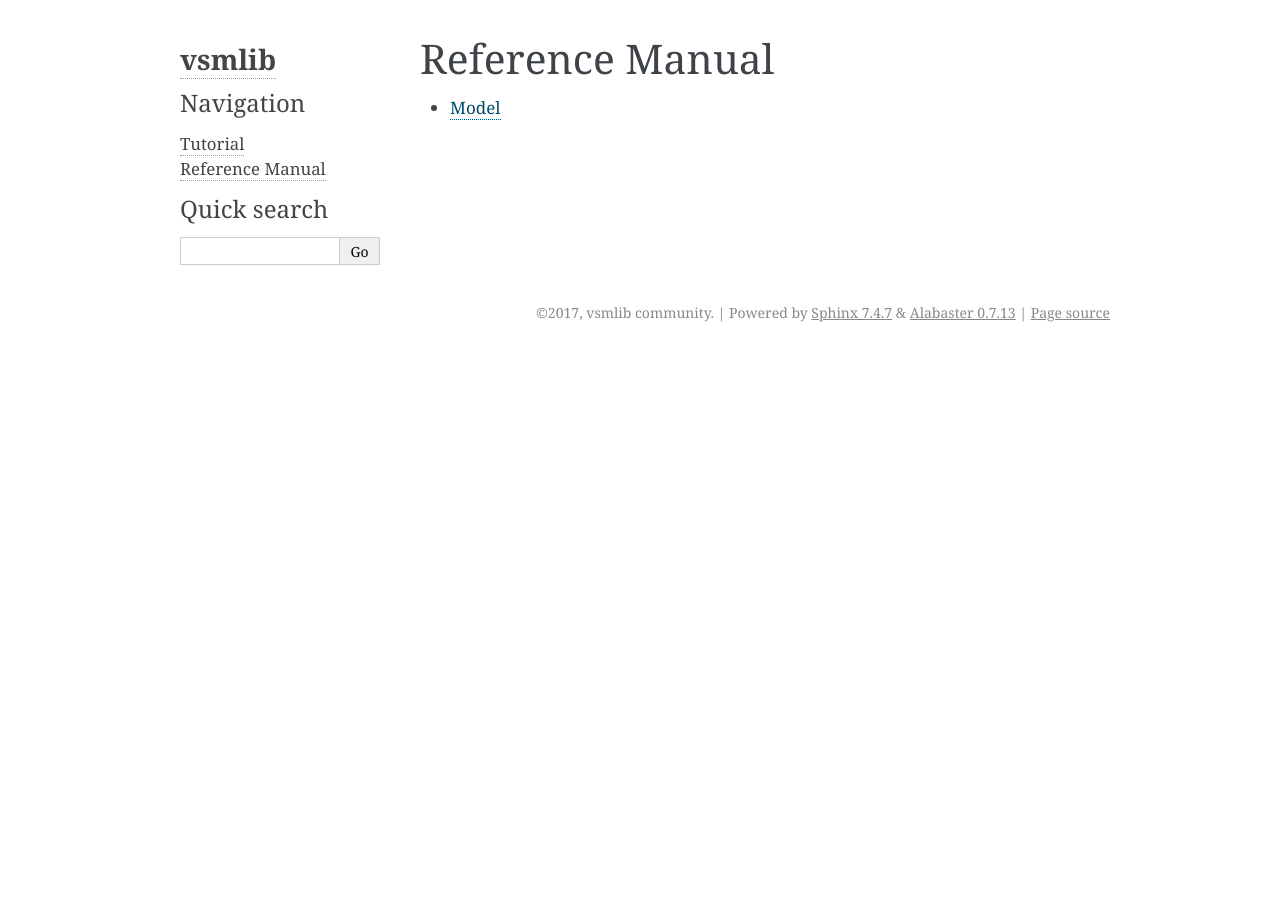
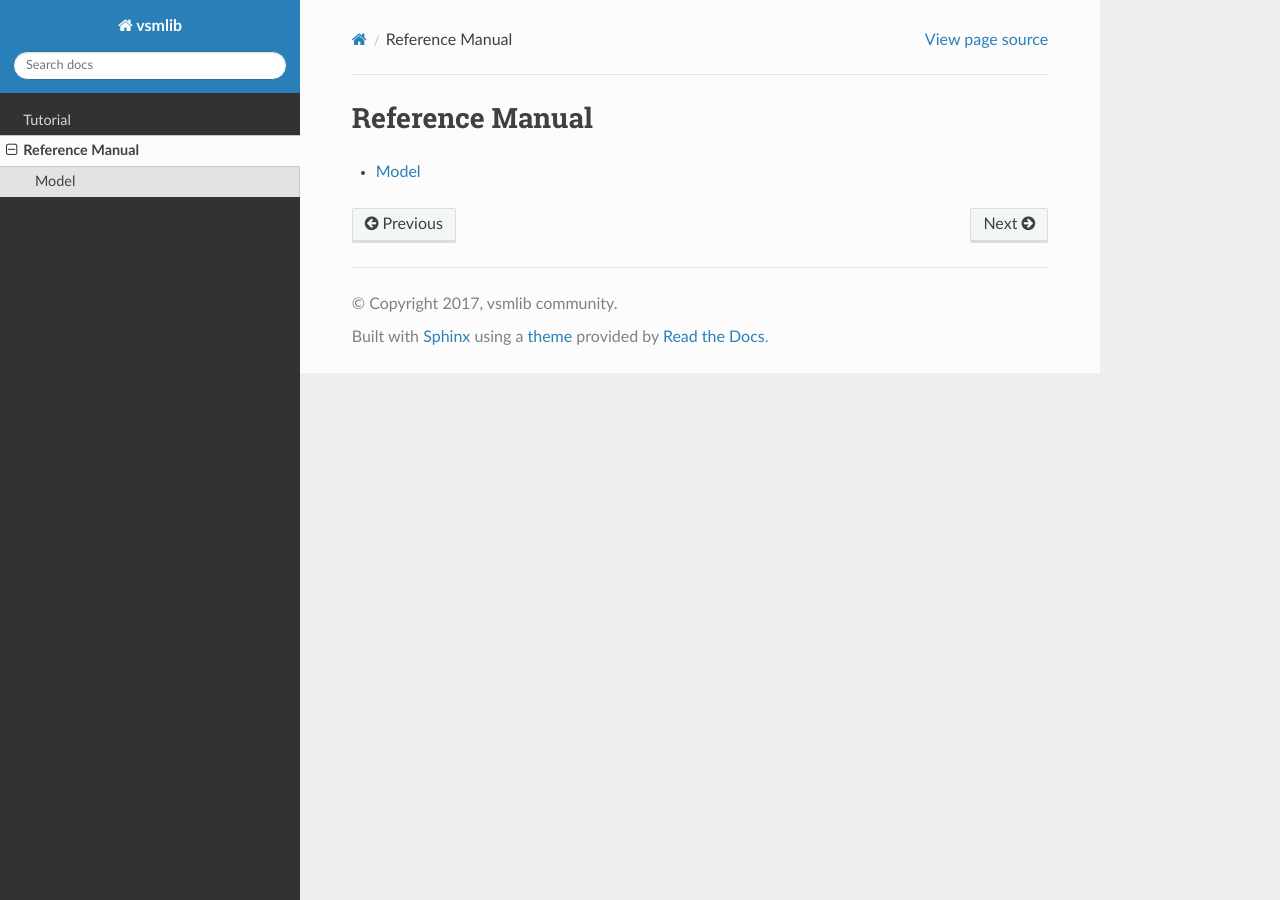
Before and after one commit to undertherain/vsmlib, a Sphinx documentation site: the page built from docs/source/reference/index.rst, in a window 1280 px wide. Built offline with Sphinx 7.4.7 and the Read the Docs theme 2.0.0, drawn with Linux system fonts in a browser that asks for light colours; some of the changed lines change nothing that is shown.

Commit message:
rtd theme

```diff
--- a/docs/source/conf.py
+++ b/docs/source/conf.py
@@ -20,7 +20,7 @@
 import os
 import sys
 #sys.path.insert(0, os.path.abspath('../../'))
-sys.path.insert(0, os.path.abspath('.'))
+sys.path.insert(0, os.path.abspath('..'))
 
 
 # -- General configuration ------------------------------------------------
@@ -33,12 +33,25 @@ sys.path.insert(0, os.path.abspath('.'))
 # extensions coming with Sphinx (named 'sphinx.ext.*') or your custom
 # ones.
 extensions = ['sphinx.ext.autodoc',
-    'sphinx.ext.autosummary',
-    'sphinx.ext.coverage',
-    'sphinx.ext.mathjax',
-    'sphinx.ext.viewcode']
+              'sphinx.ext.autosummary',
+              'sphinx.ext.coverage',
+              'sphinx.ext.mathjax',
+              'sphinx.ext.viewcode',
+              'sphinx.ext.napoleon']
 
-autosummary_generate = True
+
+autoclass_content = "both"  # include both class docstring and __init__
+autodoc_default_flags = [
+        # Make sure that any autodoc declarations show the right members
+        "members",
+        "inherited-members",
+        "private-members",
+        "show-inheritance",
+]
+autosummary_generate = True  # Make _autosummary files and include them
+napoleon_numpy_docstring = False  # Force consistency, leave only Google
+napoleon_use_rtype = False  # More legible
+
 
 # Add any paths that contain templates here, relative to this directory.
 templates_path = ['_templates']
@@ -90,8 +103,8 @@ todo_include_todos = False
 # The theme to use for HTML and HTML Help pages.  See the documentation for
 # a list of builtin themes.
 #
-html_theme = 'alabaster'
-
+#html_theme = 'alabaster'
+html_theme = 'sphinx_rtd_theme'
 # Theme options are theme-specific and customize the look and feel of a theme
 # further.  For a list of options available for each theme, see the
 # documentation.
--- a/docs/source/reference/index.rst
+++ b/docs/source/reference/index.rst
@@ -1,8 +1,6 @@
 ****************
 Reference Manual
 ****************
-
-.. module:: vsmlib
 
 .. toctree::
    :maxdepth: 2
```
Also changed, not shown: docs/source/reference/model.rst (line endings or trailing spaces).
